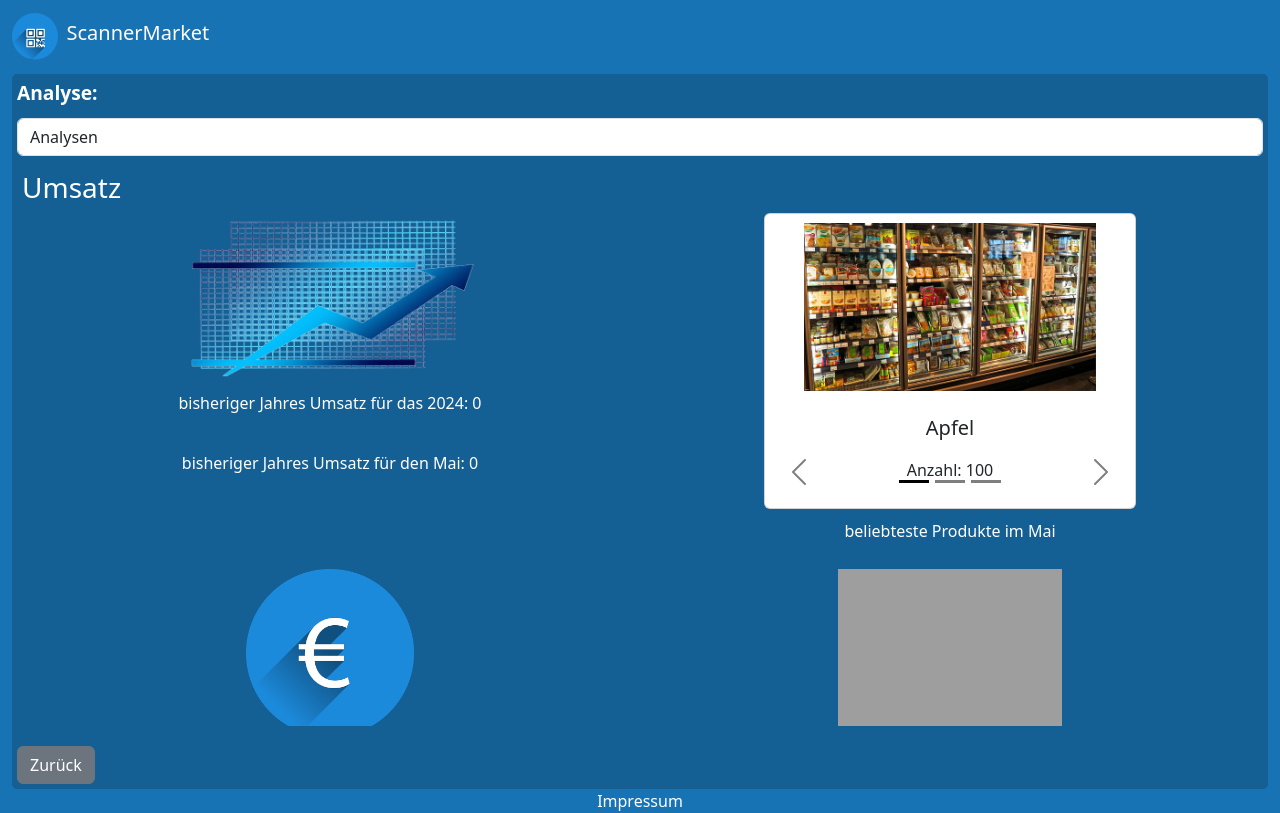
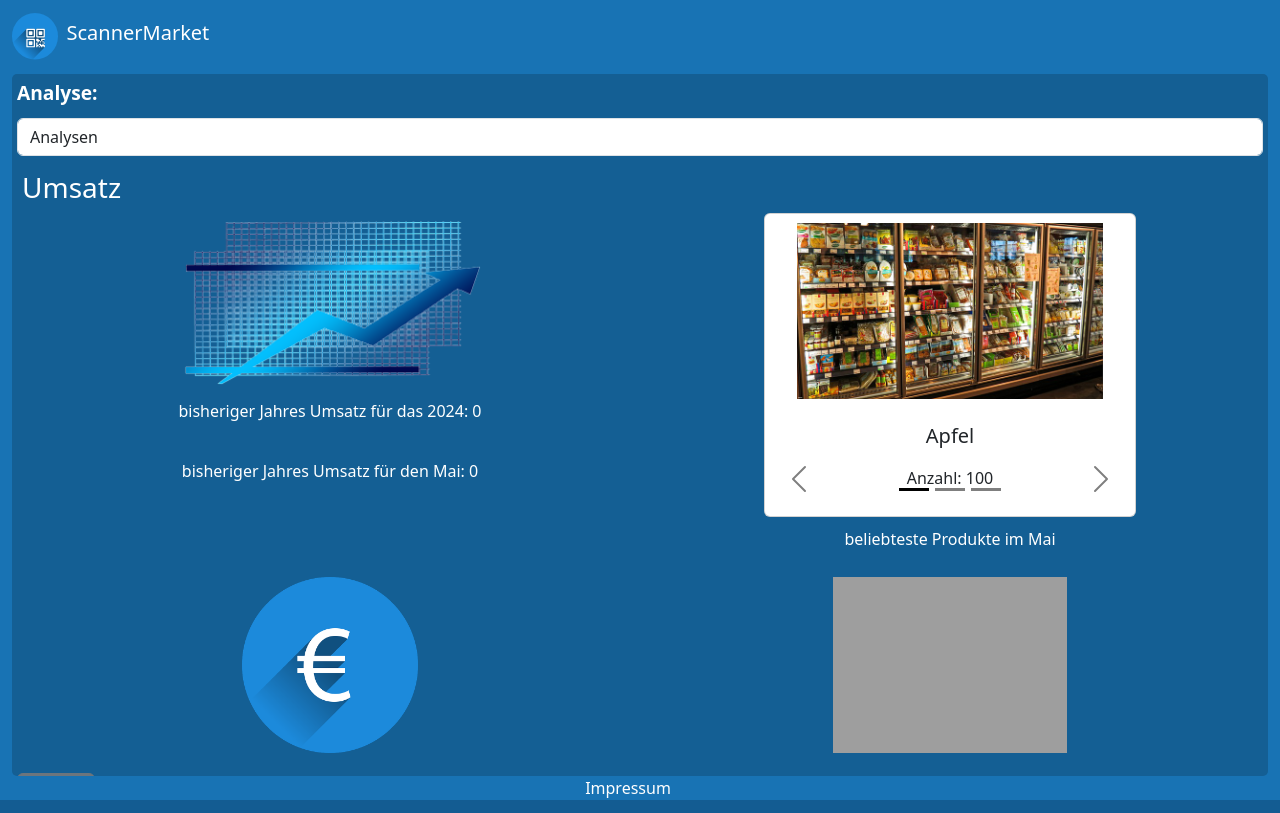
Before and after one commit to prehe/ScannerMarket, a Flask app: page /admin/analysis in a window 1280 px wide. Run offline with Flask 3, Linux system fonts and the light colour scheme; data that the repository does not hold is empty.

Commit message:
finale Anpassung analysen adjust height

```diff
--- a/app_admin.py
+++ b/app_admin.py
@@ -116,7 +116,7 @@ def salesVolume_per_month(year, month):
 # liefert die 5 bestverkauftetsten Produkte
 def get_best_seller(year,month):
     start, end = getStartEndDates(year, month)
-    bestSeller = db.session.query(Produkte.Name, Produkte.Bild, func.sum(Warenkorb.Anzahl)).join(Warenkorb).join(Einkauf).filter(Einkauf.Zeitstempel_ende>= start, Einkauf.Zeitstempel_ende<= end).group_by(Produkte.Name).order_by(func.sum(Warenkorb.Anzahl).desc()).limit(5).all()
+    bestSeller = db.session.query(Produkte.Name, Produkte.Bild, func.sum(Warenkorb.Anzahl)).join(Warenkorb).join(Einkauf).filter(Einkauf.Zeitstempel_ende>= start, Einkauf.Zeitstempel_ende<= end).group_by(Produkte.Name, Produkte.Bild).order_by(func.sum(Warenkorb.Anzahl).desc()).limit(5).all()
     if bestSeller is None:
         return []
     return bestSeller
--- a/app_customer.py
+++ b/app_customer.py
@@ -33,7 +33,7 @@ def clear_flash_messages():
 # Route zum Registrierungsformular
 @cust.route('/registration', methods=['GET', 'POST'])
 def registration():
-    clear_flash_messages()
+    # clear_flash_messages()
     form = formulare.RegistrationForm()
     if form.validate_on_submit():
         try:
@@ -176,7 +176,7 @@ def getProdsFromShoppingList(shopping_id):
 # Route zur Profilbearbeitung
 @cust.route('/profile', methods=['GET', 'POST'])
 def profile():
-    clear_flash_messages()
+    # clear_flash_messages()
     user = db.session.query(Nutzer).get(session['userID'])
     form = formulare.EditProfile(obj=user)
     if form.validate_on_submit():
--- a/static/adjustHeight.js
+++ b/static/adjustHeight.js
@@ -21,59 +21,74 @@ function adjustHeight() {
     console.log("availableHeight: ", availableHeight);
 
     // Set the height and width of the main container
-    try {
+    if (mainContainer) {
         mainContainer.style.height = `${availableHeight}px`;
-    } catch (e) {
     }
 
-
     // Ensure footer and basicContainer have the correct width
-    try {
+    if (footer) {
         footer.style.width = `${displayWidth}px`;
-    } catch (e) {
     }
 
-    // // Ensure no element exceeds the intended width
-    try {
-        const elements = [mainContainer, footer, basicContainer];
-        elements.forEach(element => {
-            if (element.offsetWidth > displayWidth) {
-                element.style.width = `${displayWidth}px`;
-            }
-        });
-    } catch (e) {
-    }
-
-
-
+    // Ensure no element exceeds the intended width
+    [mainContainer, footer, basicContainer].forEach(element => {
+        if (element && element.offsetWidth > displayWidth) {
+            element.style.width = `${displayWidth}px`;
+        }
+    });
 
     try {
         // WARENKORB BUTTONS AM ENDE DES WARENKORBES
         const bottomContent = document.getElementById("bottom-content");
-        var bottomContentHeight = bottomContent.offsetHeight;
+        const bottomContentHeight = bottomContent ? bottomContent.offsetHeight : 0;
 
-        const shoppinglist_title = document.getElementById("shoppinglist_title");
-        var shoppinglist_titleHeight = shoppinglist_title.offsetHeight;
+        const shoppinglistTitle = document.getElementById("shoppinglist_title");
+        const shoppinglistTitleHeight = shoppinglistTitle ? shoppinglistTitle.offsetHeight : 0;
 
-        const item_shopping_list_content = document.getElementById("item-shopping-list-content");
-        item_shopping_list_content.style.height = `${availableHeight - shoppinglist_titleHeight - bottomContentHeight}px`;
+        const itemShoppingListContent = document.getElementById("item-shopping-list-content");
+        if (itemShoppingListContent) {
+            itemShoppingListContent.style.height = `${availableHeight - shoppinglistTitleHeight - bottomContentHeight}px`;
+        }
     } catch (e) {
+        console.log(e);
     }
 
     try {
-        //Scanner anpassen
+        // Scanner anpassen
         const topContent = document.getElementById("title-scanner");
-        var topContentHeight = topContent.offsetHeight;
+        const topContentHeight = topContent ? topContent.offsetHeight : 0;
 
-        const bottomContent = document.getElementById("scannerBack");
-        var bottomContentHeight = bottomContent.offsetHeight;
+        const scannerBack = document.getElementById("scannerBack");
+        const bottomContentHeight = scannerBack ? scannerBack.offsetHeight : 0;
 
         const reader = document.getElementById("reader");
-        reader.style.height = `${availableHeight - bottomContentHeight -topContentHeight-50}px`;
+        if (reader) {
+            reader.style.height = `${availableHeight - bottomContentHeight - topContentHeight - 50}px`;
+        }
     } catch (e) {
+        console.log(e);
+    }
+
+    try {
+        // ADMIN - Analyse
+        const navigationContent = document.getElementById("analysis-navigation");
+        const navigationContentHeight = navigationContent ? navigationContent.offsetHeight : 0;
+
+        const buttons = document.getElementById("analysis-button-line");
+        const buttonsHeight = buttons ? buttons.offsetHeight : 0;
+
+        const analysis = document.getElementById("analysis-container");
+        if (analysis) {
+            analysis.style.height = `${availableHeight - navigationContentHeight - buttonsHeight}px`;
+        }
+    } catch (e) {
+        console.log(e);
     }
 }
 
 // Call the function on window resize and load
 window.addEventListener('resize', adjustHeight);
 window.addEventListener('load', adjustHeight);
+
+// Ensure the DOM is fully loaded before calling adjustHeight
+document.addEventListener("DOMContentLoaded", adjustHeight);
--- a/static/style.css
+++ b/static/style.css
@@ -206,7 +206,7 @@ header, body, footer{
     color: white;
     border-radius: 5px;
     flex: 1; /* Fills the available space */
-    overflow-y: auto;
+    overflow-y: hidden;
     overflow-x: hidden;
     padding: 5px;
 }
@@ -392,7 +392,7 @@ header, body, footer{
 
 .analysis-container {
     width: 100%;
-    height: 70vh;
+    height: auto;
     background-color: rgb(20, 95, 148);
 }
 .analysis-container iframe {
--- a/templates/sm_admin_analysis.html
+++ b/templates/sm_admin_analysis.html
@@ -1,6 +1,3 @@
-<!-- Combobox zum auswählen der Analyse -->
-<!-- Datenbank einsicht -->
-
 {% extends "sm_default.html" %}
 
 {% block header %}
@@ -8,8 +5,8 @@
 {% endblock %}
 
 {% block content%}
-    <div class = "main-container" id="main-container">
-        <div class = "analysis-navigation">
+    <div class="main-container" id="main-container">
+        <div class="analysis-navigation" id="analysis-navigation">
             <div class="form-group">
                 <label for="dropdownMenuButton">Analyse:</label>
                 <select id="dropdownMenuButton" class="form-control" required>
@@ -25,19 +22,18 @@
             </div>
         </div>
 
-
-         <!-- Analysen Content -->
-         <div class="analysis-container">
-            <iframe id = "Analysen-Feld" src="{{url_for('app_admin.show_umsatz')}}" ></iframe>
-         </div>
-         <!-- END Analysen Content -->
-         <div class="buttons-inline">
+        <!-- Analysen Content -->
+        <div class="analysis-container" id="analysis-container">
+            <iframe id="Analysen-Feld" src="{{url_for('app_admin.show_umsatz')}}"></iframe>
+        </div>
+        <!-- END Analysen Content -->
+        <div class="buttons-inline" id="analysis-button-line">
             <a href="{{url_for('app_admin.adminMain')}}">
-                <button class="btn btn-secondary" type="button" >Zurück</button>
+                <button class="btn btn-secondary" type="button">Zurück</button>
             </a>
         </div>
     </div>
 
-<!-- Flask -->
-<script src="{{ url_for('static', filename='analysen.js') }}"></script>
+    <script src="{{ url_for('static', filename='analysen.js') }}"></script>
+    <script src="../static/adjustHeight.js"></script>
 {% endblock %}
--- a/templates/sm_admin_table_view.html
+++ b/templates/sm_admin_table_view.html
@@ -6,8 +6,7 @@
 
 {% block content %}
 <!-- Main Content -->
-
-    <div class="dbPage-container" id="main-container">
+    <div class="dbPage-container">
         <h3>{{title}}</h1>
         <div class = " table-container">
             <table class="table">
--- a/templates/sm_admin_umsatz.html
+++ b/templates/sm_admin_umsatz.html
@@ -96,5 +96,4 @@
             </div>
         </div>
     </div>
-    <script src="../static/adjustHeightAdmin.js"></script>
 {% endblock %}
--- a/templates/sm_profile.html
+++ b/templates/sm_profile.html
@@ -15,7 +15,7 @@
             <div class="title">
                 <h1>Profil bearbeiten:</h1>
             </div>
-            <form method="POST" action="{{ url_for('app_customer.registration') }}">
+            <form method="POST" action="{{ url_for('app_customer.profile') }}">
                 <!-- Flash Message Block -->
                 {% with messages = get_flashed_messages(with_categories=true) %}
                     {% if messages %}
```
Also changed, not shown: formulare.py (line endings or trailing spaces), instance/scannerMarket.db (deleted).
